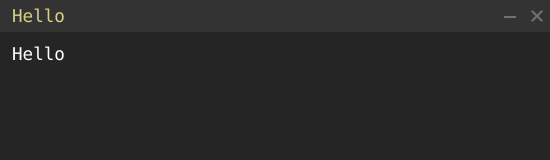
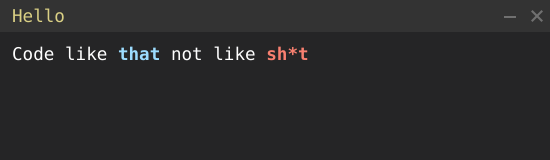
Before and after one commit to BenasdTW/electron_proj02, an Electron app: page index.html in a window 550 px wide. Drawn offline with nearby package versions, Linux system fonts and the light colour scheme.

Commit message:
change some text

```diff
--- a/index.html
+++ b/index.html
@@ -16,7 +16,7 @@
 
             <div id="content">
                 <p>
-                    Hello
+                    Code like <strong id="that">that</strong> not like <strong id="sh">sh*t</strong>
                 </p>
             </div>
         </div>
--- a/style.css
+++ b/style.css
@@ -33,6 +33,13 @@ p {
     padding: 12px;
 }
 
+p #that {
+    color: #9CDCFE;
+}
+p #sh {
+    color: #F88070;
+}
+
 #title {
     position: fixed;
     top: 6px;
```
